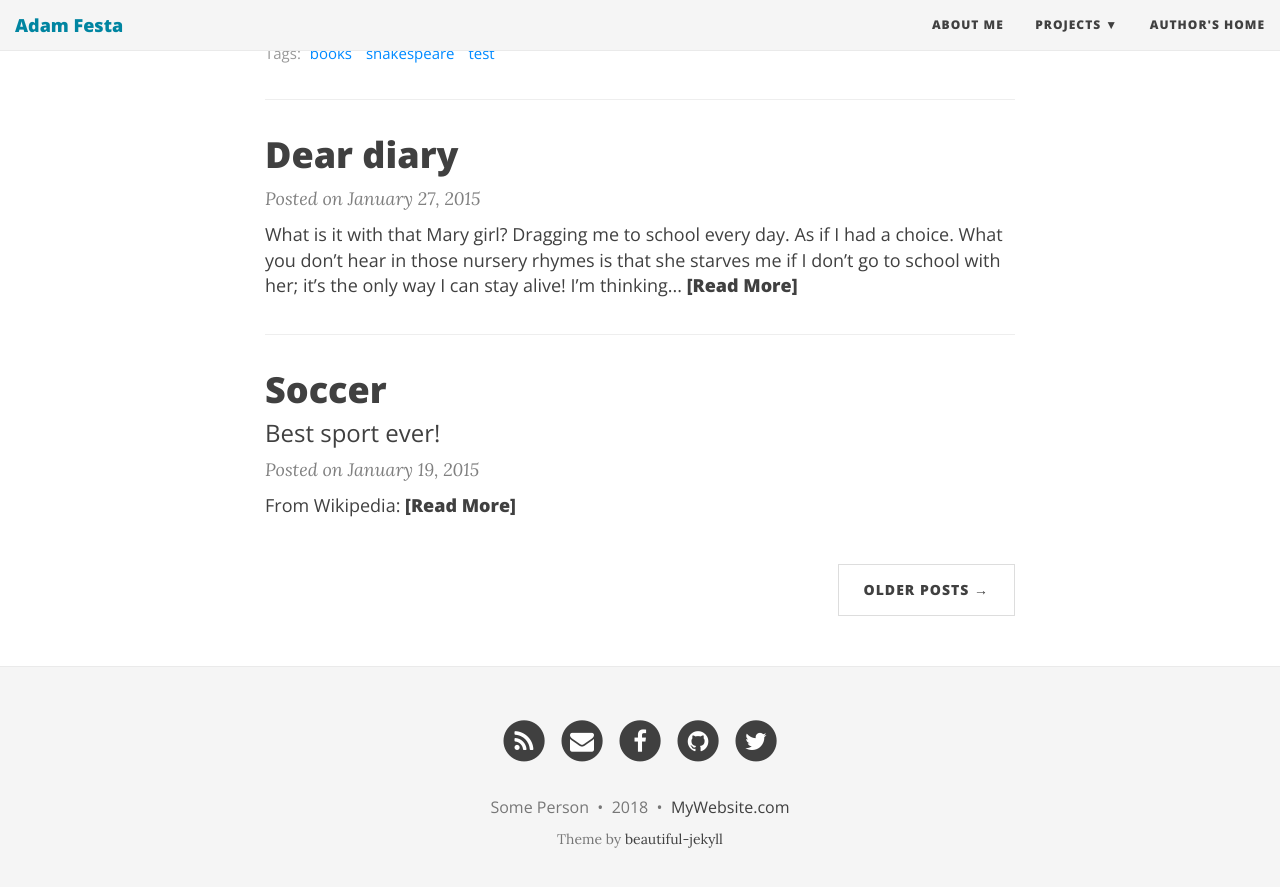
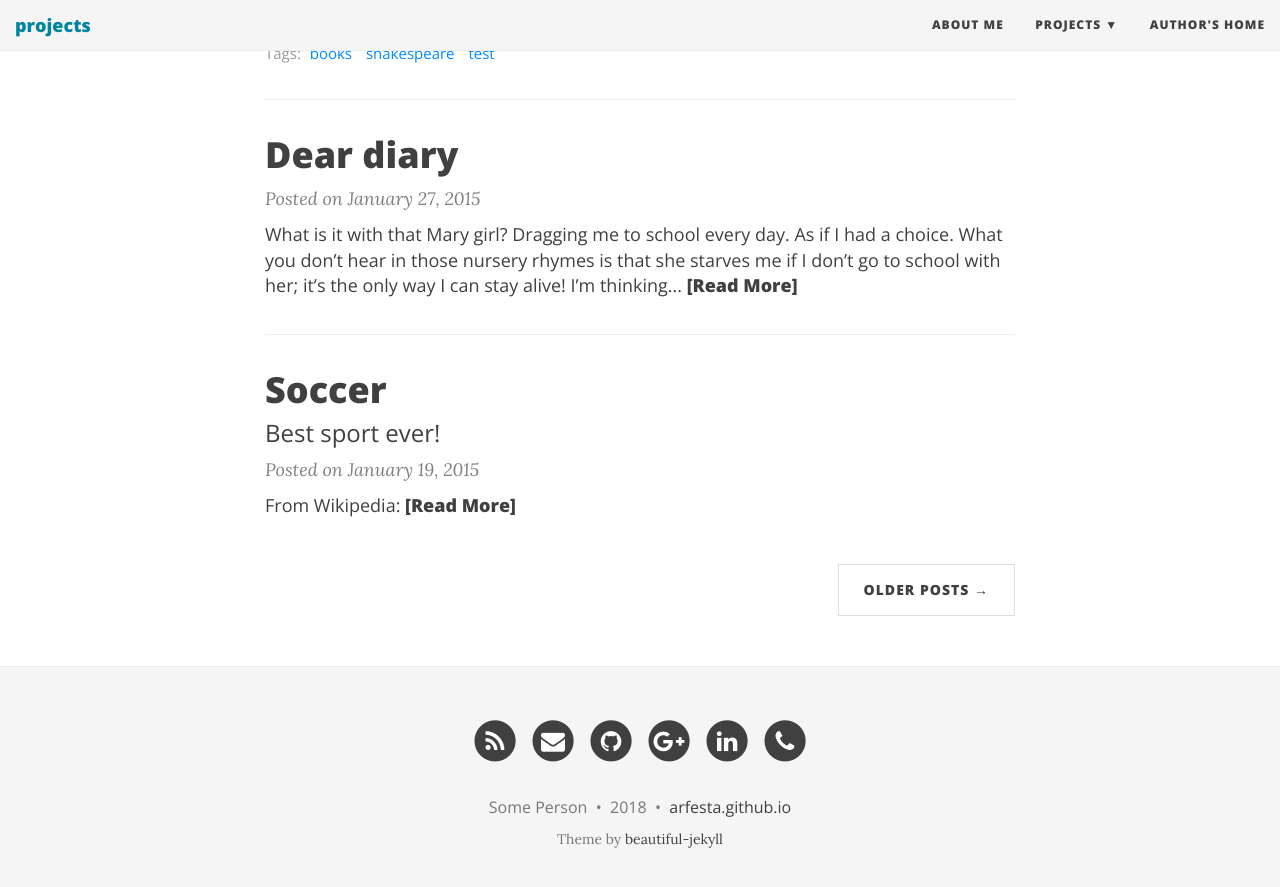
Before and after one commit to arfesta/projects, a Jekyll site: the page built from index.html, in a window 1280 px wide and 900 px high, scrolled down 1081 px. Shown: the top 887 px of the window. Built offline with Jekyll 4.4.1, drawn with Linux system fonts in a browser that asks for light colours; nearby versions of some CDN libraries; the list of posts is cut into pages by our own code; some of the changed lines change nothing that is shown.

Commit message:
Update _config.yml

```diff
--- a/_config.yml
+++ b/_config.yml
@@ -14,7 +14,7 @@ baseurl: "/projects"
 # Of course don't forget to change the username and projectname to YOUR username and project
 
 # Name of website
-title: Adam Festa
+title:
 
 # Short description of your site
 description: Home Page
@@ -72,23 +72,19 @@ author:
 # If you want to add a new link that isn't here, you'll need to also edit the file _data/SocialNetworks.yml
 social-network-links:
   rss: true
-  email: "someone@example.com"
-  facebook: daattali
-  github: daattali
-  twitter: daattali
+  email: "arfesta@gmail.com"
+#  facebook: daattali
+  github: arfesta
+#  twitter: daattali
 #  reddit: yourname
-#  google-plus: +DeanAttali
-#  linkedin: daattali
-#  xing: yourname
+  google-plus: +AdamFesta
+  linkedin: adamfesta
 #  stackoverflow: "3943160/daattali"
 #  snapchat: deanat78
 #  instagram: deanat78
 #  youtube: user/deanat78
 #  spotify: yourname
-#  telephone: +14159998888
-#  steam: deanat78
-#  twitch: yourname
-#  yelp: yourname
+  telephone: +19197277021
 
 # Select which share links to show in posts
 share-links-active:
@@ -99,7 +95,7 @@ share-links-active:
 
 # How to display the link to the website in the footer
 # Remove this if you don't want a link in the footer
-url-pretty: "MyWebsite.com"  # eg. "deanattali.com/beautiful-jekyll"
+url-pretty: "arfesta.github.io"  # eg. "deanattali.com/beautiful-jekyll"
 
 # --- Web Statistics Section --- #
 
@@ -136,7 +132,7 @@ title-separator: "-"
 # --- Don't need to touch anything below here (but you can if you want) --- #
 
 # Output options (more information on Jekyll's site)
-timezone: "America/Vancouver"
+timezone: "America/"
 markdown: kramdown
 highlighter: rouge
 permalink: /:year-:month-:day-:title/
```
